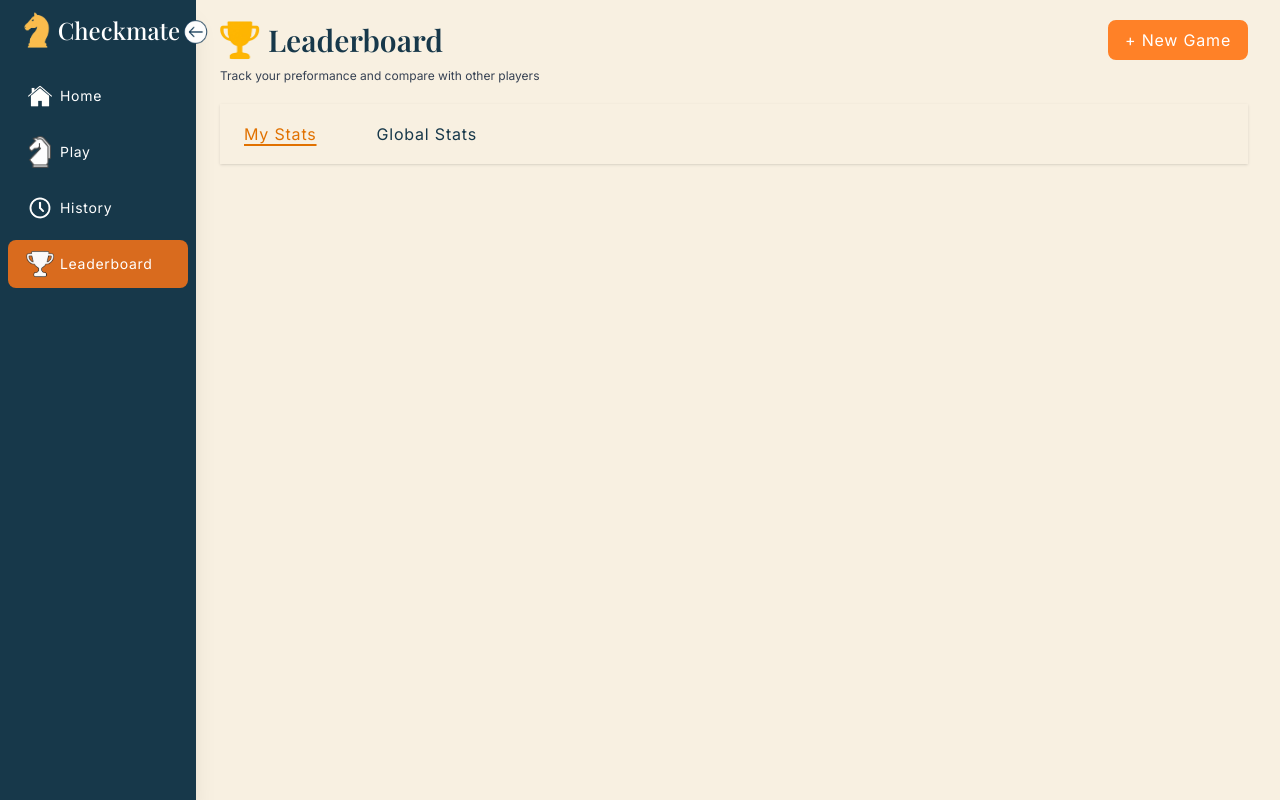
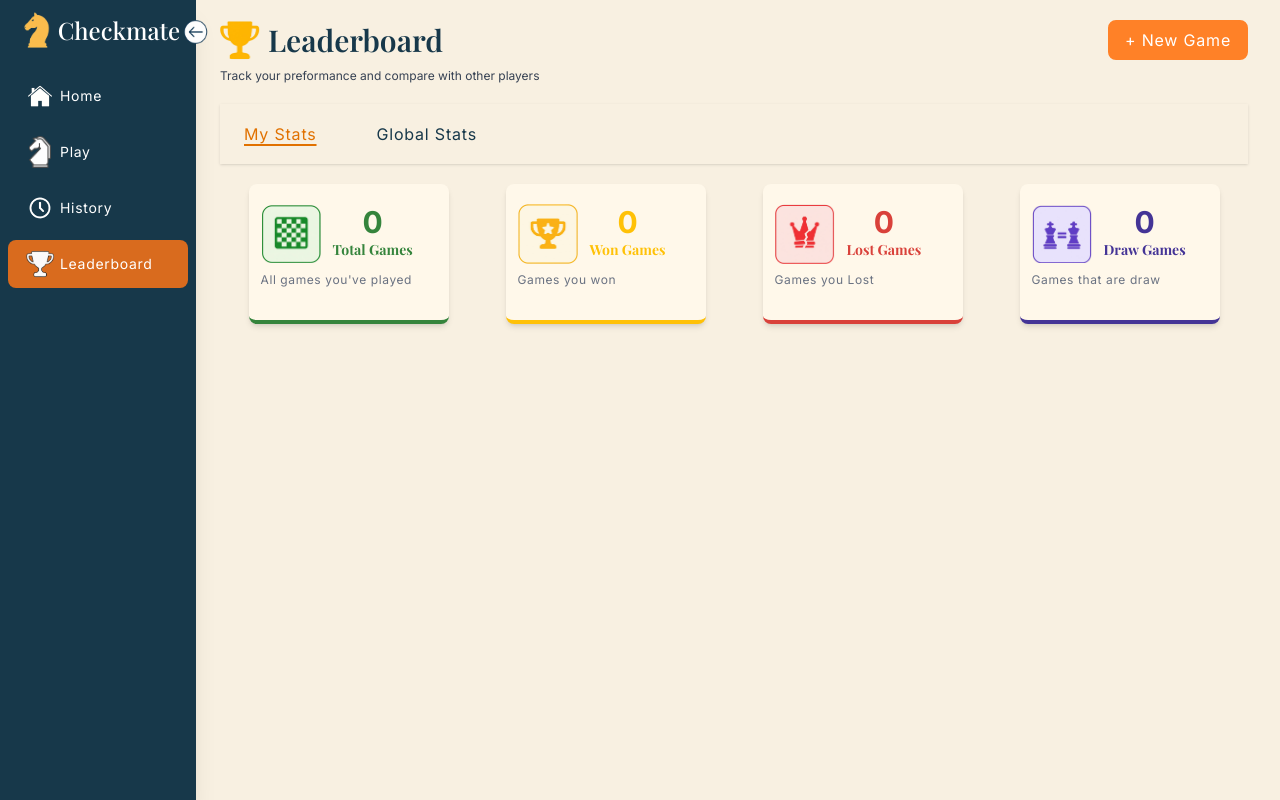
Before and after one commit to rameenali19/Chess-Game, a React (Vite) app: page /leaderboard in a window 1280 px wide. Built offline with nearby package versions, Linux system fonts and the light colour scheme; no server answers.

Commit message:
styling the cards

```diff
--- a/src/components/StatsOverview.jsx
+++ b/src/components/StatsOverview.jsx
@@ -5,35 +5,37 @@ import Icon from "./Icon";
 
 function StatsOverview() {
   const { guestId } = useContext(UserContext);
-  const [totalGames, setTotalGames] = useState(null);
-  const [totalWin, setTotalWin] = useState(null)
-  const [totalLost, setTotalLost] = useState(null)
-  const [totalDraw, setTotalDraw] = useState(null)
+  const [totalGames, setTotalGames] = useState(0);
+  const [totalWin, setTotalWin] = useState(0)
+  const [totalLost, setTotalLost] = useState(0)
+  const [totalDraw, setTotalDraw] = useState(0)
   const statDivs = [
     {
       image: "greenBoard",
-      display: "totalGames",
+      display: totalGames,
       color: "#35843C",
       heading: "Total Games",
       description: "All games you've played"
     },
     {
       image: "gamesWon",
-      display: "totalWin",
+      display: totalWin,
       color: "#FFC107",
       heading: "Won Games",
       description: "Games you won"
     },
     {
+
       image: "gamesLost",
-      display: "totalLost",
+      display: totalLost,
       color: "#D9413A",
       heading: "Lost Games",
       description: "Games you Lost"
     },
     {
+
       image: "gamesDraw",
-      display: "totalDraw",
+      display: totalDraw,
       color: "#443496",
       heading: "Draw Games",
       description: "Games that are draw"
@@ -52,7 +54,7 @@ function StatsOverview() {
       const draw = data.filter(
         game => game.winner === "Draw"
       ).length;
-      setTotalWin(draw);
+      setTotalDraw(draw);
 
       const lost = totalGames - won - draw;
       setTotalLost(lost)
@@ -62,13 +64,34 @@ function StatsOverview() {
 
   return (
     <div className="flex flex-col">
-      <div className="font-playfair text-[#17384A] flex">
+      <div className="font-playfair text-[#17384A] flex justify-around">
         {
           statDivs.map((games) => {
             return (
-              <div key={games.display}>
+              <div key={games.heading}
+                className="flex flex-col bg-[#FFF8EA] w-50 h-35 px-3 border-b-4
+                rounded-lg gap-2 py-3 hover:scale-105 transition shadow-md"
+                style={{ borderBottomColor: games.color }}>
 
+                <div className="flex gap-3 mt-2">
+                  <Icon
+                    name={games.image}
+                    className="w-15 h-15"
+                  />
 
+                  <div className="flex flex-col items-center">
+                    <h1 className="font-bold font-inter text-3xl"
+                      style={{ color: games.color }}
+                    >{games.display}</h1>
+                    <h1 className="font-bold font-playfair text-sm"
+                      style={{ color: games.color }}
+                    >{games.heading}</h1>
+                  </div>
+
+                </div>
+                <div className="text-gray-500 text-xs tracking-wider flex flex-col gap-1 font-inter">
+                  <h1>{games.description}</h1>
+                </div>
               </div>
             )
           })
```
